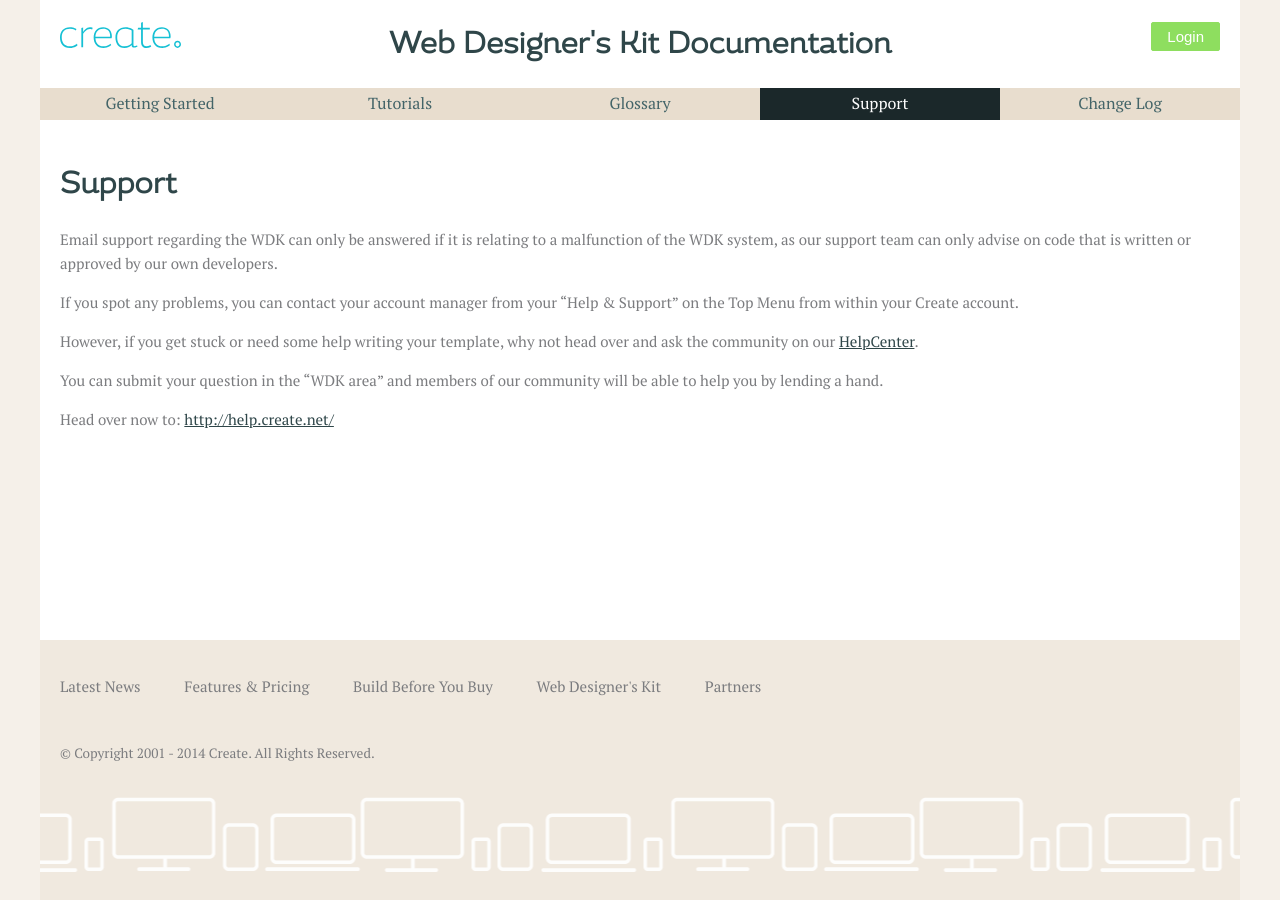
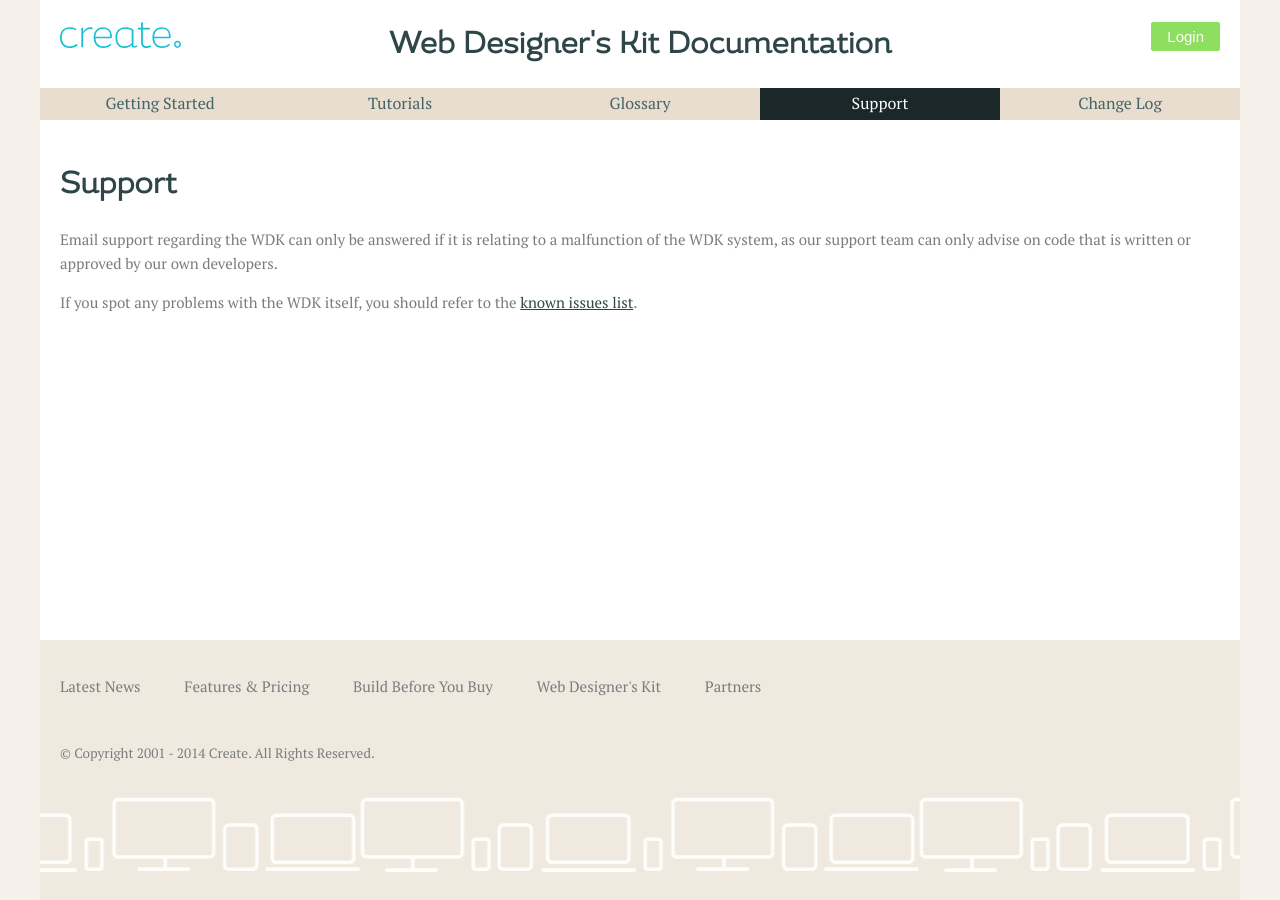
Before and after one commit to createdotnet/wdk, a Jekyll site: the page built from support.md, in a window 1280 px wide. Built offline with Jekyll 4.4.1, drawn with Linux system fonts in a browser that asks for light colours.

Commit message:
Update support.md

```diff
--- a/support.md
+++ b/support.md
@@ -1,16 +1,9 @@
 ---
 title: Support
 layout: index
-last-updated: 31-07-2013
+last-updated: 30-03-2015
 ---
-
 
 Email support regarding the WDK can only be answered if it is relating to a malfunction of the WDK system, as our support team can only advise on code that is written or approved by our own developers.
 
-If you spot any problems, you can contact your account manager from your "Help & Support" on the Top Menu from within your Create account.
-
-However, if you get stuck or need some help writing your template, why not head over and ask the community on our [HelpCenter](http://help.create.net/).
-
-You can submit your question in the "WDK area" and members of our community will be able to help you by lending a hand.
-
-Head over now to: [http://help.create.net/](http://help.create.net/)
+If you spot any problems with the WDK itself, you should refer to the [known issues list](https://github.com/createdotnet/wdk/issues).
```
